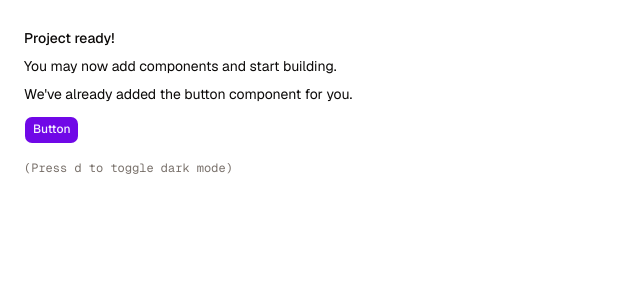
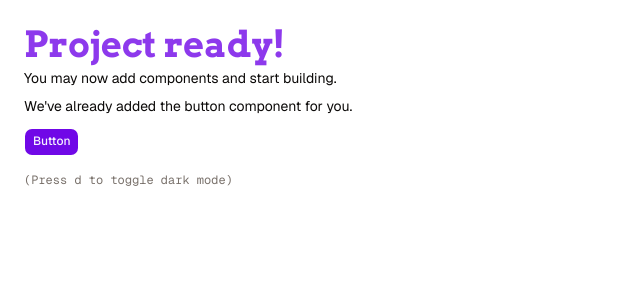
Before and after one commit to kostyniuk/portfolio, a Next.js app: page / in a window 1280 px wide. Shown: the top 300 px of the page, without its empty margins (0-640 px from the left). Built offline with nearby package versions, Linux system fonts and the light colour scheme.

Commit message:
feat: Learn how to add a new font to Next app

```diff
--- a/app/globals.css
+++ b/app/globals.css
@@ -7,6 +7,7 @@
 @theme inline {
     --font-heading: var(--font-sans);
     --font-sans: var(--font-sans);
+    --font-blog-title: var(--font-blog-title);
     --color-sidebar-ring: var(--sidebar-ring);
     --color-sidebar-border: var(--sidebar-border);
     --color-sidebar-accent-foreground: var(--sidebar-accent-foreground);
--- a/app/layout.tsx
+++ b/app/layout.tsx
@@ -1,4 +1,4 @@
-import { Geist, Geist_Mono } from "next/font/google"
+import { Arvo, Geist, Geist_Mono } from "next/font/google"
 
 import "./globals.css"
 import { ThemeProvider } from "@/components/theme-provider"
@@ -11,6 +11,8 @@ const fontMono = Geist_Mono({
   variable: "--font-mono",
 })
 
+const arvo = Arvo({subsets: ['latin'], weight: '700', variable: '--font-blog-title'})
+
 export default function RootLayout({
   children,
 }: Readonly<{
@@ -20,7 +22,7 @@ export default function RootLayout({
     <html
       lang="en"
       suppressHydrationWarning
-      className={cn("antialiased", fontMono.variable, "font-sans", geist.variable)}
+      className={cn("antialiased", fontMono.variable, "font-sans", geist.variable, arvo.variable)}
     >
       <body>
         <ThemeProvider>{children}</ThemeProvider>
--- a/app/page.tsx
+++ b/app/page.tsx
@@ -5,7 +5,7 @@ export default function Page() {
     <div className="flex min-h-svh p-6">
       <div className="flex max-w-md min-w-0 flex-col gap-4 text-sm leading-loose">
         <div>
-          <h1 className="font-medium">Project ready!</h1>
+          <h1 className="font-blog-title text-4xl text-primary/80">Project ready!</h1>
           <p>You may now add components and start building.</p>
           <p>We&apos;ve already added the button component for you.</p>
           <Button className="mt-2">Button</Button>
```
